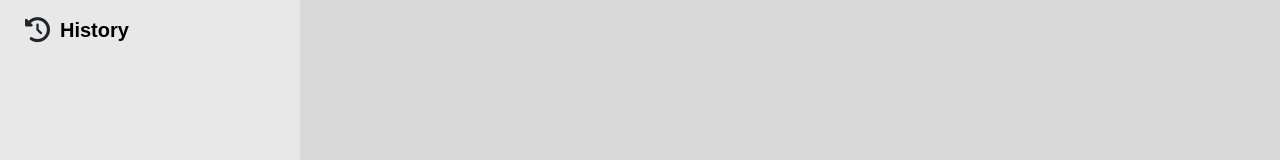
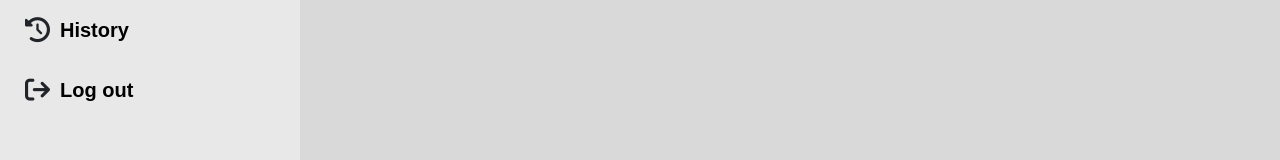
Before and after one commit to DacNguyen99/web_do_an_tkll, a React (Create React App) app: page /deleteadmin in a window 1280 px wide. Shown: the part 425-585 px from the top of the page. Built offline with nearby package versions, Linux system fonts and the light colour scheme; a web font is replaced by a local one.

Commit message:
Update DeleteAdmin.js

```diff
--- a/src/components/admin/DeleteAdmin.js
+++ b/src/components/admin/DeleteAdmin.js
@@ -44,6 +44,7 @@ function DeleteAdmin() {
                     <div><i class="fa-solid fa-people-group"></i><Link to="/people" style={{color: "#000000"}}>People</Link></div>
                     <div><i class="fa-solid fa-users"></i><Link to="/admin" style={{color: "#000000"}}>Admin</Link></div>
                     <div><i class="fa-solid fa-clock-rotate-left"></i><Link to="/history" style={{color: "#000000"}}>History</Link></div>
+                    <div><i class="fa fa-sign-out" aria-hidden="true"></i><Link to="/" style={{color: "#000000"}}>Log out</Link></div>
                 </div>
                 <div className={styles.right}>
                     <div className={styles.form}>
```
